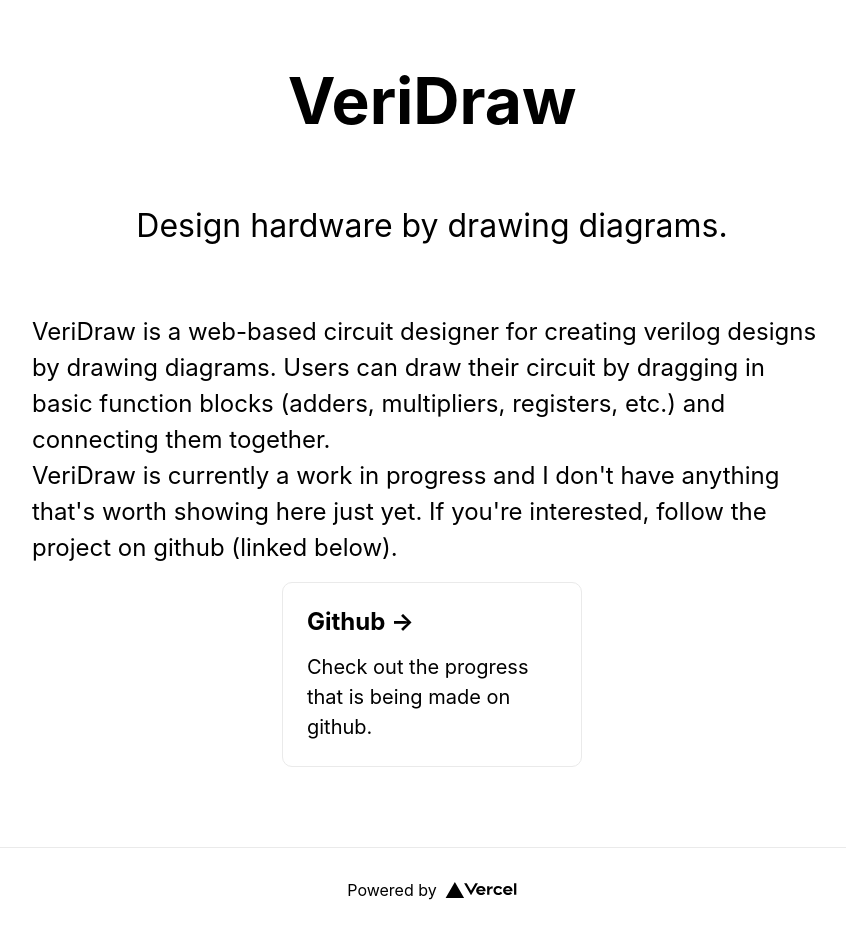
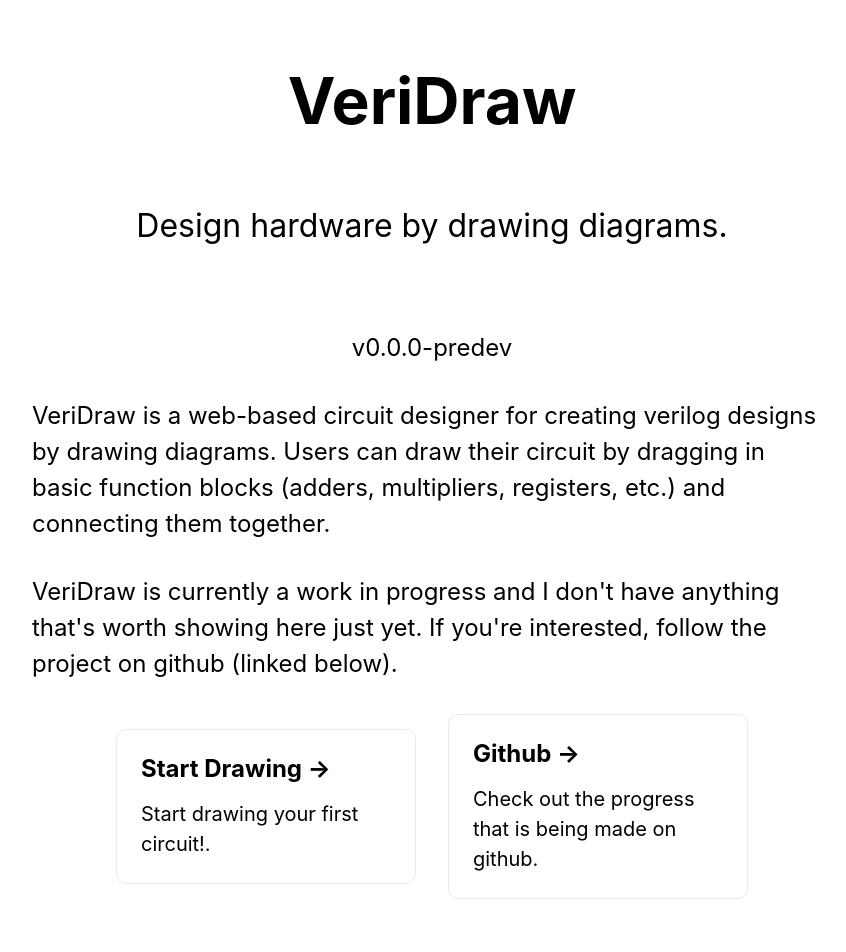
Before and after one commit to AndrewJones-PSU/veridraw, a Next.js app: page / in a window 1280 px wide. Shown: the top 952 px of the page, without its empty margins (208-1054 px from the left). Built offline with nearby package versions, Linux system fonts and the light colour scheme.

Commit message:
updated index

```diff
--- a/pages/index.js
+++ b/pages/index.js
@@ -19,6 +19,9 @@ export default function Home() {
 				<p className={styles.description}>
 					Design hardware by drawing diagrams.
 				</p>
+				<p className={styles.paragraph}>
+					v0.0.0-predev
+				</p>
 
 				<p className={styles.paragraph}>
 					VeriDraw is a web-based circuit designer for creating verilog designs by drawing diagrams. Users can draw their circuit by dragging in basic function blocks (adders, multipliers, registers, etc.) and connecting them together.
@@ -28,6 +31,10 @@ export default function Home() {
 				</p>
 
 				<div className={styles.grid}>
+					<a href="./draw.js" className={styles.card}>
+						<h2>Start Drawing &rarr;</h2>
+						<p>Start drawing your first circuit!.</p>
+					</a>
 					<a href="https://github.com/AndrewJones-PSU/veridraw" className={styles.card}>
 						<h2>Github &rarr;</h2>
 						<p>Check out the progress that is being made on github.</p>
--- a/styles/Home.module.css
+++ b/styles/Home.module.css
@@ -57,7 +57,7 @@
 }
 
 .paragraph {
-	margin: 0;
+	margin: 1rem 0;
 	line-height: 1.5;
 	font-size: 1.5rem;
 	max-width: 800px;
```
